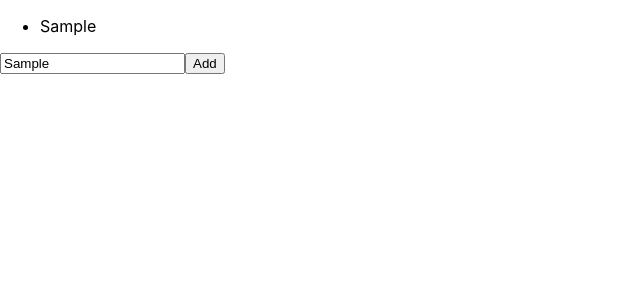
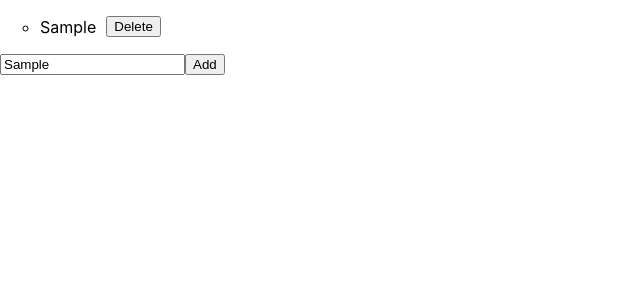
Before and after one commit to Kate2056/todo-list-2023, a React (Create React App) app: page / in a window 1280 px wide. Both pictures are taken after typing "Sample" into the empty fields and a click on the button "Add". Shown: the top 300 px of the page, without its empty margins (0-640 px from the left). Built offline with nearby package versions, Linux system fonts and the light colour scheme.

Commit message:
pulled out list component, added some CSS

```diff
--- a/src/App.js
+++ b/src/App.js
@@ -1,5 +1,8 @@
 import React from 'react';
 import './App.css';
+import ListItem from './ListItem';
+
+
 function App() {
   const [userEnteredTodo, setUserEnteredTodo] = React.useState("");
   const [listItems, setListItems] = React.useState([]);
@@ -16,7 +19,9 @@
       <ul>
         {
           listItems.map((item, index) => {
-            return <li key={index}>{item}</li>
+            return (<ListItem
+              item={item}
+              />)
           })
         }
       </ul>
--- /dev/null
+++ b/src/ListItem.css
@@ -0,0 +1,12 @@
+li{
+    display:flex;
+    flex-direction:row;
+    align-items:center;
+    list-style-type:circle;
+    margin:8px 0;
+}
+div{
+    display:list-item;
+    list-style-type:circle;
+    margin-right:10px;
+}
--- /dev/null
+++ b/src/ListItem.js
@@ -0,0 +1,18 @@
+import React from 'react';
+import "./ListItem.css";
+
+
+const ListItem = (props) => {
+
+    const {item} = props
+
+    return(
+        <>
+        <li>
+            <div>{item}</div>
+            <button>Delete</button>
+        </li>
+        </>
+    )
+}
+export default ListItem
```
